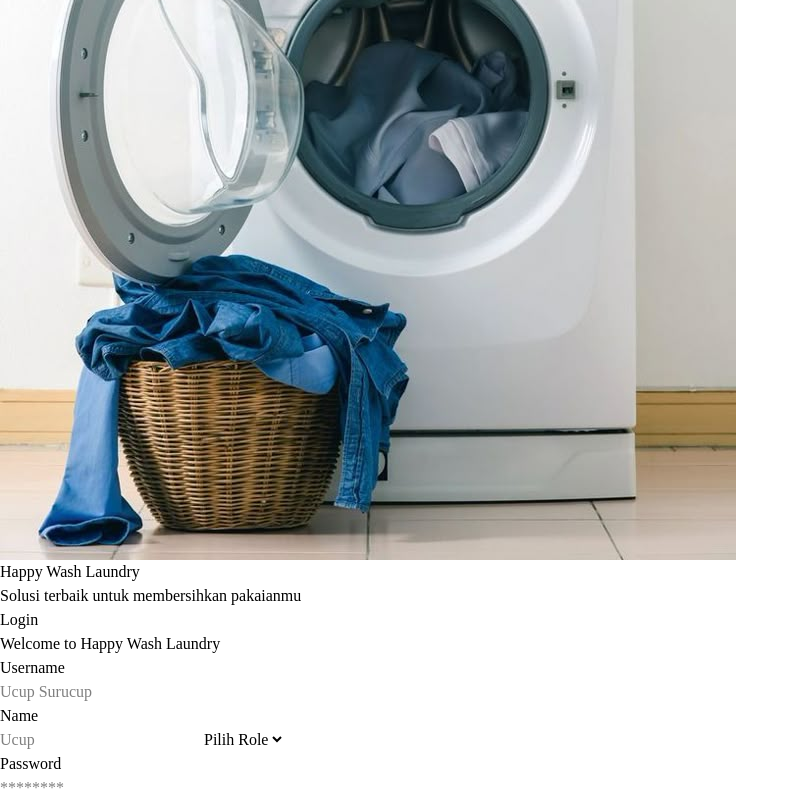
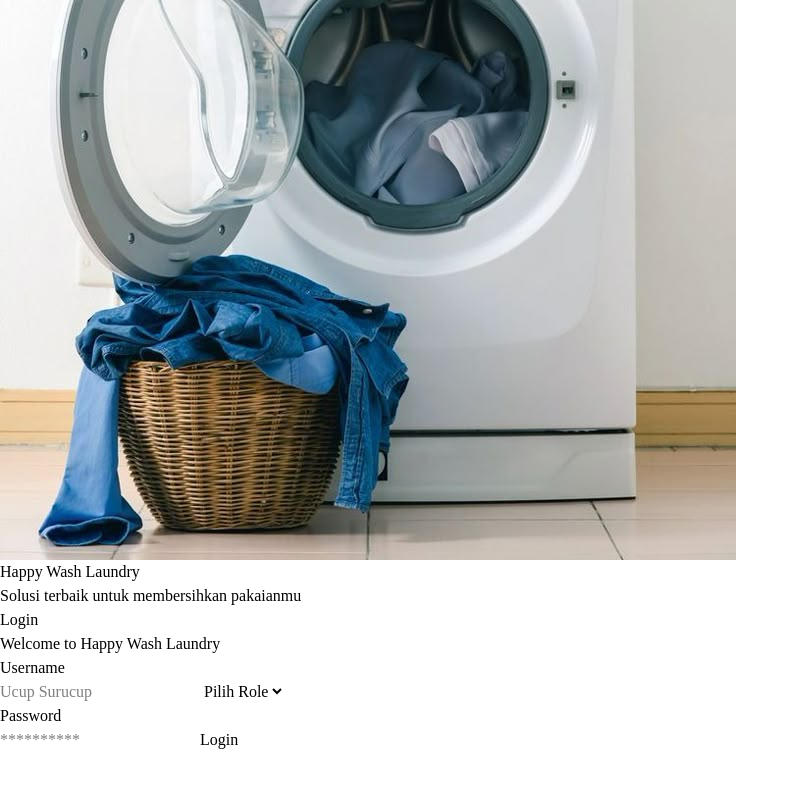
Before and after one commit to Maudiapr/FE-Sipjalau, a React app: page /login in a window 1280 px wide. Shown: the part 544-1344 px from the top of the page, without its empty margins (0-799 px from the left). After the commit the page ends 1296 px from the top, so only its background shows below. Built offline with nearby package versions, Linux system fonts and the light colour scheme; the HTML template or start-up script is replaced by a standard one.

Commit message:
style login

```diff
--- a/src/components/pages/login.jsx
+++ b/src/components/pages/login.jsx
@@ -1,19 +1,31 @@
 import { AuthLayout } from "../layout/authLayout"
-import { InputField } from "../elements/inputField"
+import { useNavigate } from "react-router-dom"
 
 export const Login = () => {
+    const navigate = useNavigate()
+
+    const handleLogin = () => {
+        navigate('/')
+    }
     return(
         <AuthLayout title="Login" desc="Welcome to Happy Wash Laundry">
-            <InputField placeholder="Ucup Surucup" label="Username" type="text" id="username" name="username" htmlFor="username" classNameI="rounded-lg h-10"/>
-            <InputField placeholder="Ucup" label="Name" type="text" id="name" name="name" htmlFor="name" classNameI="rounded-lg h-10"/>
+            <label htmlFor="username">
+                <p>Username</p>
+                <input type="text" name="userName" id="username" placeholder="Ucup Surucup" className="border border-gray-300 p-2.5 w-full rounded-sm"/>
+            </label>
 
-            <select name="role" className="border border-gray-300 p-1 outline-none focus:border-blue-600 rounded-lg text-sm h-10">
+            <select name="role" className="border border-gray-300 p-2.5 rounded-sm h-10">
                 <option value="">Pilih Role</option>
                 <option value="kasir">Kasir</option>
                 <option value="pekerja">Pekerja</option>
             </select>
 
-            <InputField placeholder="********" label="Password" type="password" id="password" name="password" htmlFor="password" classNameI="rounded-lg h-10 placeholder:text-start"/>
+            <label htmlFor="pass">
+                <p>Password</p>
+                <input type="text" name="password" id="pass" placeholder="**********" className="border border-gray-300 p-2.5 w-full rounded-sm"/>
+            </label>
+
+            <button onClick={handleLogin} className='bg-blue-900 text-white h-10 rounded-lg hover:bg-blue-700'>Login</button>
         </AuthLayout>
     )
 }
```
